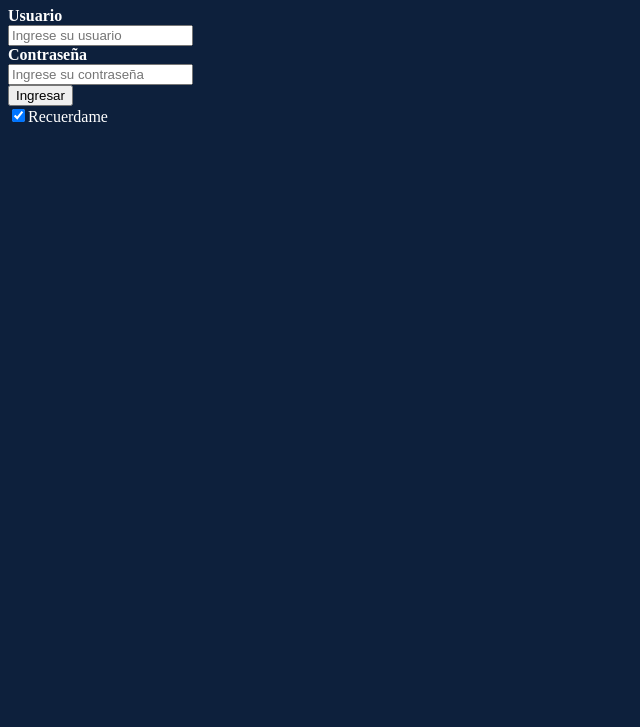
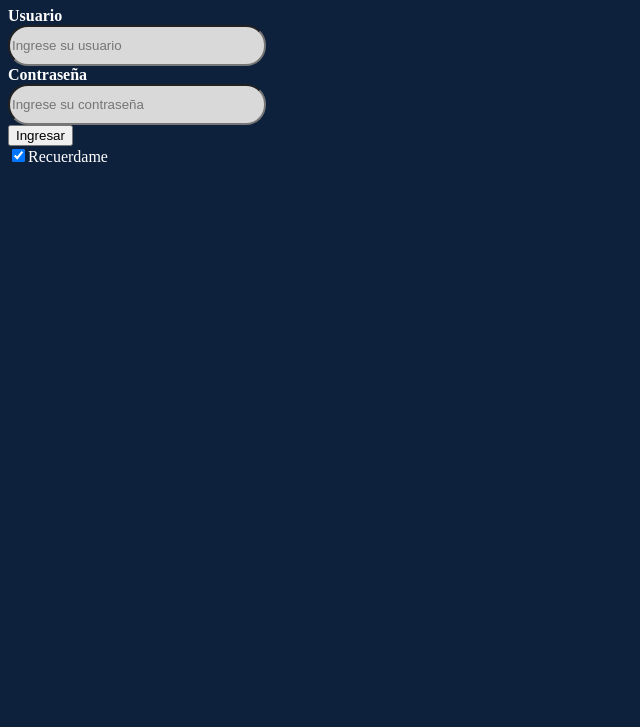
Before and after one commit to Johepdgc/StudentHub2.0, a plain HTML site: page index.html in a window 1280 px wide. Shown: the part 73-800 px from the top of the page, without its empty margins (0-640 px from the left). Drawn offline with Linux system fonts and the light colour scheme.

Commit message:
inputs design

```diff
--- a/css/script.css
+++ b/css/script.css
@@ -2,3 +2,12 @@ body {
     background-color: #0D203C;
     color: white;
 }
+
+input[type="text"],
+input[type="password"] {
+    width: 250px;
+    height: 35px;
+    flex-shrink: 0;
+    border-radius: 20px;
+    background: #D9D9D9;
+}
```
